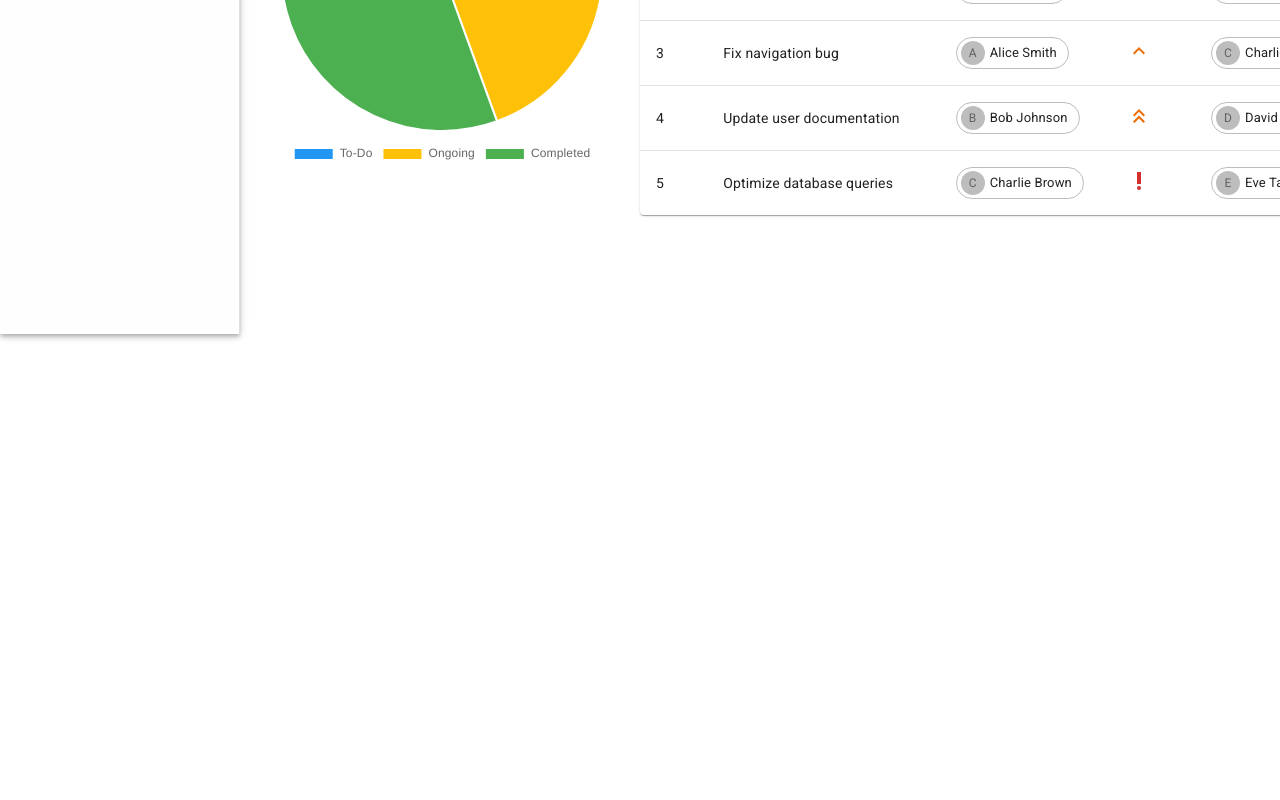
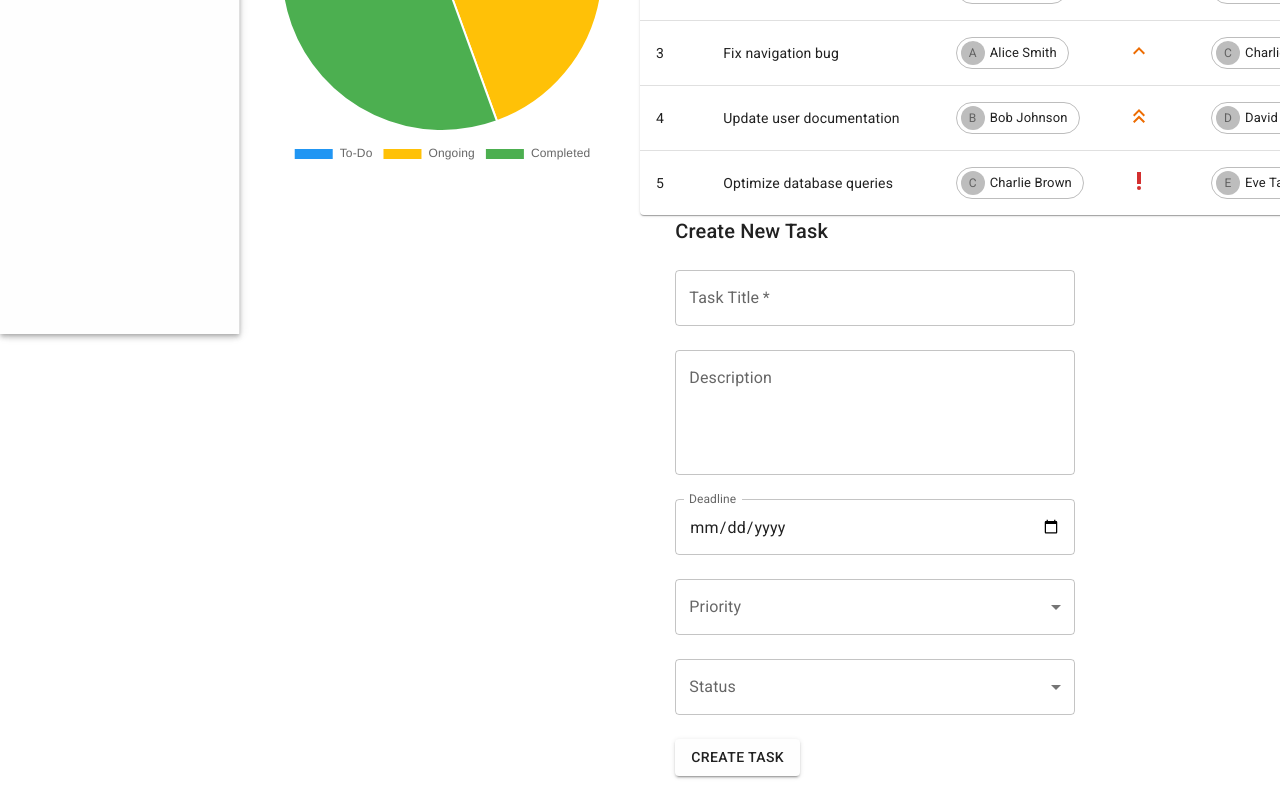
Before and after one commit to kapillohanii/task-manager, a React (Create React App) app in the folder client/: page / in a window 1280 px wide. Shown: the part 466-1266 px from the top of the page. Before the commit the page ends 800 px from the top, so only its background shows below. Built offline with nearby package versions, Linux system fonts and the light colour scheme; no server answers.

Commit message:
taskform with server to create tasks

```diff
--- a/client/src/App.js
+++ b/client/src/App.js
@@ -3,6 +3,7 @@ import { Box, CssBaseline, ThemeProvider, createTheme } from '@mui/material';
 import Header from './components/Header';
 import Navigation from './components/Navigation';
 import Dashboard from './pages/Dashboard';
+import TaskForm from './components/TaskForm';
 
 const theme = createTheme({
   palette: {
@@ -21,6 +22,7 @@ const App = () => {
         <Navigation />
         <Box component="main" sx={{ flexGrow: 1, p: 3, pt: 8, backgroundColor:'white'}}>
           <Dashboard />
+          <TaskForm />
         </Box>
       </Box>
     </ThemeProvider>
--- a/client/src/components/TaskForm.jsx
+++ b/client/src/components/TaskForm.jsx
@@ -1,4 +1,5 @@
 import React, { useState, useEffect } from 'react';
+import { useUser } from '@clerk/clerk-react';
 import {
   TextField,
   Select,
@@ -9,21 +10,23 @@ import {
   Box,
   Typography
 } from '@mui/material';
+import { getUserDetails } from '../constants';
 
 const TaskForm = ({ task, onSubmit }) => {
+  const { user } = useUser();
   const [formData, setFormData] = useState({
-    name: '',
+    title: '',
     description: '',
-    dueDate: '',
+    deadline: '',
     priority: '',
-    status: ''
+    status: '',
   });
 
   useEffect(() => {
     if (task) {
       setFormData({
         ...task,
-        dueDate: task.dueDate ? new Date(task.dueDate).toISOString().split('T')[0] : ''
+        deadline: task.deadline ? new Date(task.deadline).toISOString().split('T')[0] : ''
       });
     }
   }, [task]);
@@ -36,9 +39,52 @@ const TaskForm = ({ task, onSubmit }) => {
     }));
   };
 
-  const handleSubmit = (e) => {
+  const handleSubmit = async (e) => {
     e.preventDefault();
-    onSubmit(formData);
+
+    const currentUser = await getUserDetails(user.id)
+    const taskData = {
+      ...formData,
+      assignee: currentUser.fullName,
+      assignedTo: currentUser.fullName,
+      createdBy: currentUser.fullName,
+      createdById: currentUser._id,
+      updatedBy: currentUser.fullName,
+      updatedById: currentUser._id,
+      assigneeId: currentUser._id,
+      assignedToId: currentUser._id,
+    };
+
+    try {
+      const response = await fetch('http://localhost:5000/task/create', {
+        method: 'POST',
+        headers: {
+          'Content-Type': 'application/json',
+        },
+        body: JSON.stringify(taskData),
+      });
+
+      if (!response.ok) {
+        throw new Error('Failed to create task');
+      }
+
+      const result = await response.json();
+      console.log('Task created:', result);
+
+      // onSubmit(result);
+
+      setFormData({
+        title: '',
+        description: '',
+        deadline: '',
+        priority: '',
+        status: '',
+        assignedTo: '',
+        assignee: '',
+      });
+    } catch (error) {
+      console.error('Error creating task:', error);
+    }
   };
 
   return (
@@ -50,9 +96,9 @@ const TaskForm = ({ task, onSubmit }) => {
       <TextField
         fullWidth
         margin="normal"
-        label="Task Name"
-        name="name"
-        value={formData.name}
+        label="Task Title"
+        name="title"
+        value={formData.title}
         onChange={handleChange}
         required
       />
@@ -71,10 +117,10 @@ const TaskForm = ({ task, onSubmit }) => {
       <TextField
         fullWidth
         margin="normal"
-        label="Due Date"
-        name="dueDate"
+        label="Deadline"
+        name="deadline"
         type="date"
-        value={formData.dueDate}
+        value={formData.deadline}
         onChange={handleChange}
         InputLabelProps={{
           shrink: true,
@@ -103,8 +149,8 @@ const TaskForm = ({ task, onSubmit }) => {
           onChange={handleChange}
           label="Status"
         >
-          <MenuItem value="not started">Not Started</MenuItem>
-          <MenuItem value="in progress">In Progress</MenuItem>
+          <MenuItem value="not started">TO-DO</MenuItem>
+          <MenuItem value="in progress">On Going</MenuItem>
           <MenuItem value="completed">Completed</MenuItem>
         </Select>
       </FormControl>
--- a/client/src/constants.js
+++ b/client/src/constants.js
@@ -23,3 +23,26 @@ export const getHoverColorByStatus = (status) => {
       return '#757575';
   }
 };
+
+
+export async function getUserDetails(userId) {
+  try {
+    const response = await fetch(`http://localhost:5000/user/profile/${userId}`, {
+      method: 'GET',
+      headers: {
+        'Content-Type': 'application/json',
+      },
+    });
+
+    if (!response.ok) {
+      throw new Error('Failed to fetch user details');
+    }
+
+    const userDetails = await response.json();
+    return userDetails;
+
+  } catch (error) {
+    console.error('Error fetching user details:', error);
+    throw error;
+  }
+}
```
Also changed, not shown: 2 other files (tests, documents, lock files or other folders).
